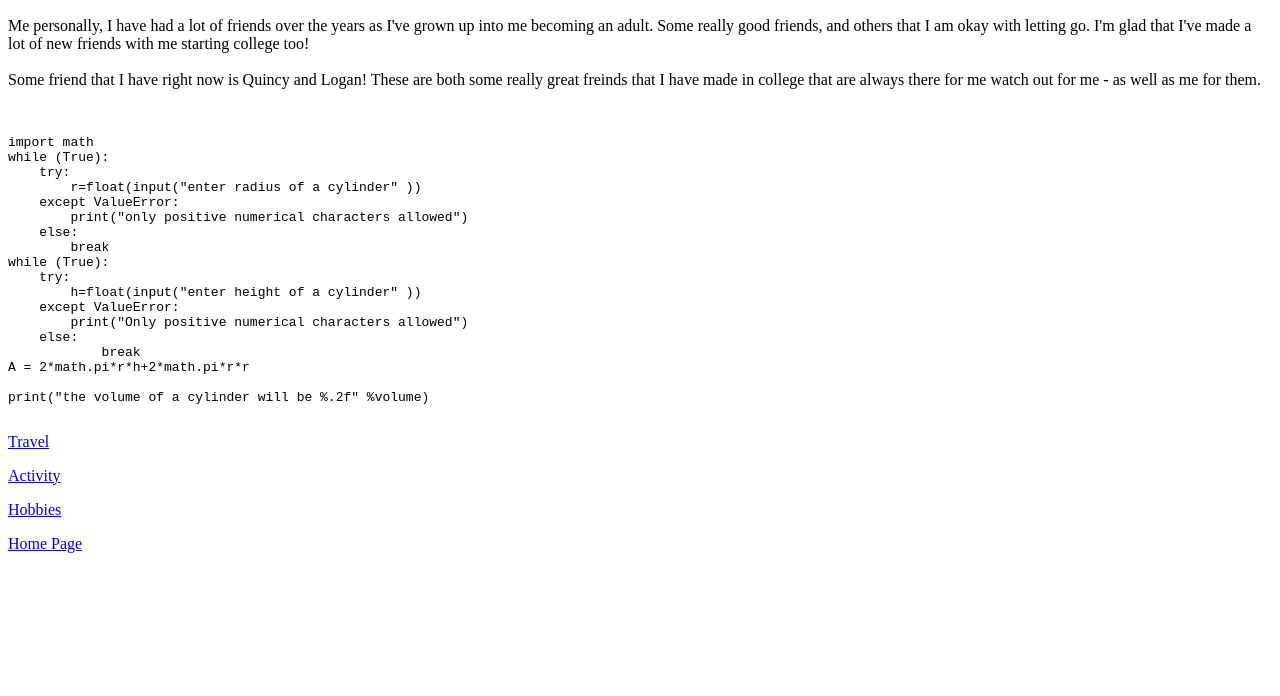
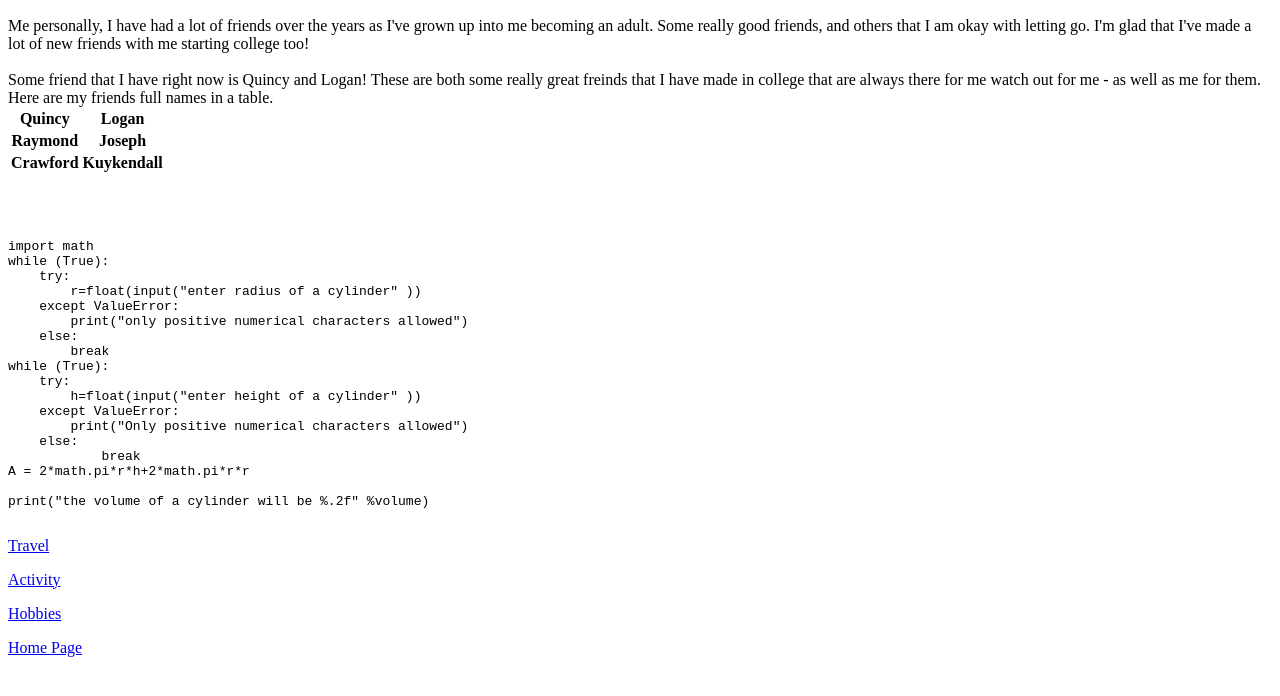
Before and after one commit to NoahLucas1/MIZ-IT-1000-Final, a plain HTML site: page Friends.HTML in a window 1280 px wide. Shown: the part 104-800 px from the top of the page. Drawn offline with Linux system fonts and the light colour scheme.

Commit message:
Update Friends.HTML

```diff
--- a/Friends.HTML
+++ b/Friends.HTML
@@ -16,7 +16,25 @@ Me personally, I have had a lot of friends over the years as I've grown up into
     <br>
         <br>
 Some friend that I have right now is Quincy and Logan! These are both some really great freinds that I have made in college that are always there for me watch out for me - as well as me for them.
-
+<br>
+        Here are my friends full names in a table.
+    <br>
+        <table>
+        <thead>
+            <tr>
+            <th>Quincy</th>
+                <th>Logan</th>
+            </tr>
+            </thead>
+            <tr>
+            <th>Raymond</th>
+                <th>Joseph</th>
+            </tr>
+            <tr>
+            <th>Crawford</th>
+                <th>Kuykendall</th>
+            </tr>
+        </table>
 <br>
         <br>
 
```
